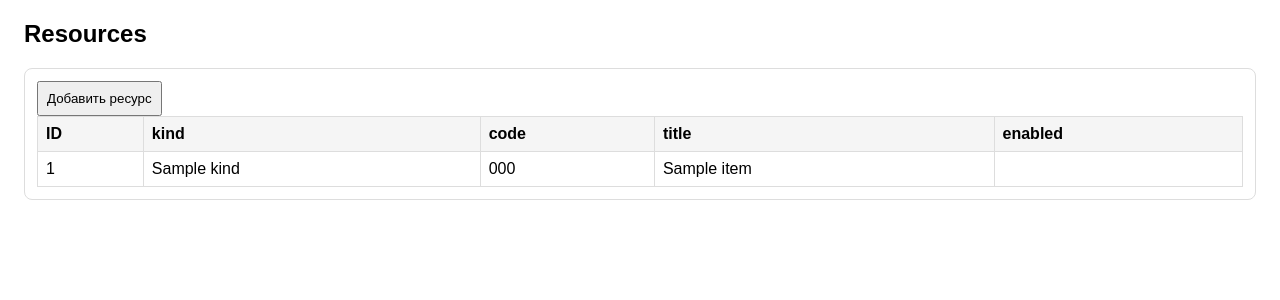
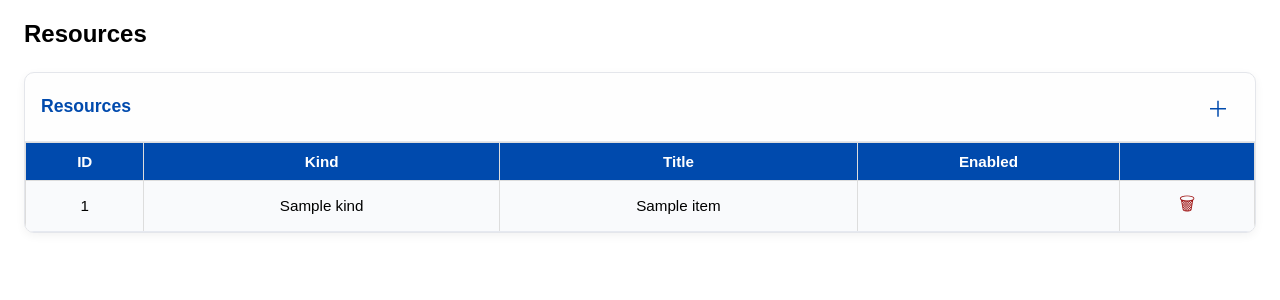
Before and after one commit to Aalam2000/cargochats, a FastAPI app: template src/web/templates/ui/resources.html in a window 1280 px wide. Shown: the part 60-360 px from the top of the page. Run offline with FastAPI, Linux system fonts and the light colour scheme; the template is opened without the code that fills it: most values are stand-ins (such as "Sample title", 1, 10 or a date in 2020).

Commit message:
ТАБЛИЦА РЕСУРСОВ 1

```diff
--- a/src/web/static/ui/resources.css
+++ b/src/web/static/ui/resources.css
@@ -1,18 +1,83 @@
-body {
-    font-family: Arial, sans-serif;
-    margin: 40px;
+/* ===== Таблица ресурсов ===== */
+
+.table-container {
+    background: #fefefe;
+    border: 1px solid #e4e6eb;
+    border-radius: 10px;
+    box-shadow: 0 3px 10px rgba(0, 0, 0, 0.05);
+    margin: 24px 0;
+    overflow: hidden;
 }
 
-table {
-    border-collapse: collapse;
-    width: 100%;
+.table-card-header {
+    display: flex;
+    align-items: center;
+    justify-content: space-between;
+    padding: 12px 16px;
+    border-bottom: 1px solid #e4e6eb;
 }
 
-th, td {
-    border: 1px solid #ccc;
-    padding: 8px;
+.table-card-header h4 {
+    margin: 0;
+    font-size: 1.1rem;
+    font-weight: 600;
+    color: #004aad;
 }
 
-th {
-    background-color: #f0f0f0;
+.btn-table {
+    background: none;
+    border: none;
+    cursor: pointer;
+    color: #004aad;
+    font-size: 22px;
+    padding: 6px 10px;
+    border-radius: 8px;
 }
+
+.btn-table:hover {
+    background: rgba(0, 74, 173, 0.06);
+}
+
+/* ===== Таблица ===== */
+
+.table {
+    width: 100%;
+    border-collapse: collapse;
+    font-size: 0.95rem;
+}
+
+.table thead th {
+    background: #004aad;
+    color: #ffffff;
+    font-weight: 600;
+    padding: 10px;
+    text-align: center;
+}
+
+.table tbody td {
+    padding: 10px 12px;
+    border-bottom: 1px solid #e6e9f0;
+    text-align: center;
+}
+
+.table tbody tr:nth-child(odd) {
+    background-color: #f9fafc;
+}
+
+.table tbody tr:hover {
+    background-color: #eaf1ff;
+    cursor: pointer;
+}
+
+/* ===== Удаление ===== */
+
+.delete-cell {
+    color: #a01515;
+    font-size: 18px;
+    cursor: pointer;
+}
+
+.delete-cell:hover {
+    color: #e60000;
+    transform: scale(1.15);
+}
--- a/src/web/static/ui/resources.js
+++ b/src/web/static/ui/resources.js
@@ -1,16 +1,49 @@
 document.addEventListener("DOMContentLoaded", () => {
-    const tbody = document.querySelector("#resources-table tbody");
-    const btn = document.getElementById("add-resource-btn");
+    const table = document.getElementById("resources-table");
+    const addBtn = document.getElementById("add-resource-btn");
 
-    btn.addEventListener("click", () => {
-        const tr = document.createElement("tr");
-        tr.innerHTML = `
-            <td>—</td>
-            <td><input placeholder="kind"></td>
-            <td><input placeholder="code"></td>
-            <td><input placeholder="title"></td>
-            <td>true</td>
-        `;
-        tbody.prepend(tr);
+    addBtn.addEventListener("click", async () => {
+        const kind = prompt("Тип ресурса: openai | telegram | web");
+        if (!kind) return;
+
+        const r = await fetch("/ui/resources", {
+            method: "POST",
+            headers: { "Content-Type": "application/json" },
+            body: JSON.stringify({ kind }),
+        });
+
+        if (!r.ok) {
+            alert("Ошибка создания ресурса");
+            return;
+        }
+
+        const data = await r.json();
+        window.location.href = `/ui/resources/${data.id}`;
+    });
+
+    table.addEventListener("click", async (e) => {
+        const tr = e.target.closest("tr");
+        if (!tr) return;
+
+        const id = tr.dataset.id;
+
+        if (e.target.classList.contains("delete-cell")) {
+            e.stopPropagation();
+
+            if (!confirm("Удалить ресурс полностью?")) return;
+
+            const r = await fetch(`/ui/resources/${id}`, {
+                method: "DELETE",
+            });
+
+            if (r.ok) {
+                tr.remove();
+            } else {
+                alert("Ошибка удаления");
+            }
+            return;
+        }
+
+        window.location.href = `/ui/resources/${id}`;
     });
 });
--- a/src/web/templates/ui/resources.html
+++ b/src/web/templates/ui/resources.html
@@ -3,33 +3,39 @@
 
 <h2>Resources</h2>
 
-<div class="box">
-  <button id="add-resource-btn">Добавить ресурс</button>
+<div class="table-container">
+  <div class="table-card-header">
+    <h4>Resources</h4>
+    <button class="btn-table" id="add-resource-btn">＋</button>
+  </div>
 
-  <table id="resources-table">
+  <div class="table-wrapper">
+    <table class="table" id="resources-table">
       <thead>
         <tr>
           <th>ID</th>
-        <th>kind</th>
-        <th>code</th>
-        <th>title</th>
-        <th>enabled</th>
+          <th>Kind</th>
+          <th>Title</th>
+          <th>Enabled</th>
+          <th></th>
         </tr>
       </thead>
       <tbody>
         {% for r in items %}
-      <tr>
+        <tr data-id="{{ r.id }}">
           <td>{{ r.id }}</td>
           <td>{{ r.kind }}</td>
-        <td>{{ r.code }}</td>
           <td>{{ r.title or "" }}</td>
           <td>{{ r.is_enabled }}</td>
+          <td class="delete-cell">🗑</td>
         </tr>
         {% endfor %}
       </tbody>
     </table>
   </div>
+</div>
 
+<link rel="stylesheet" href="/static/ui/resources.css">
 <script src="/static/ui/resources.js"></script>
 
 {% endblock %}
```
Also changed, not shown: src/api/ui/resources.py (+57 -18 lines). Lines whose indentation alone changed are shown as unchanged.
